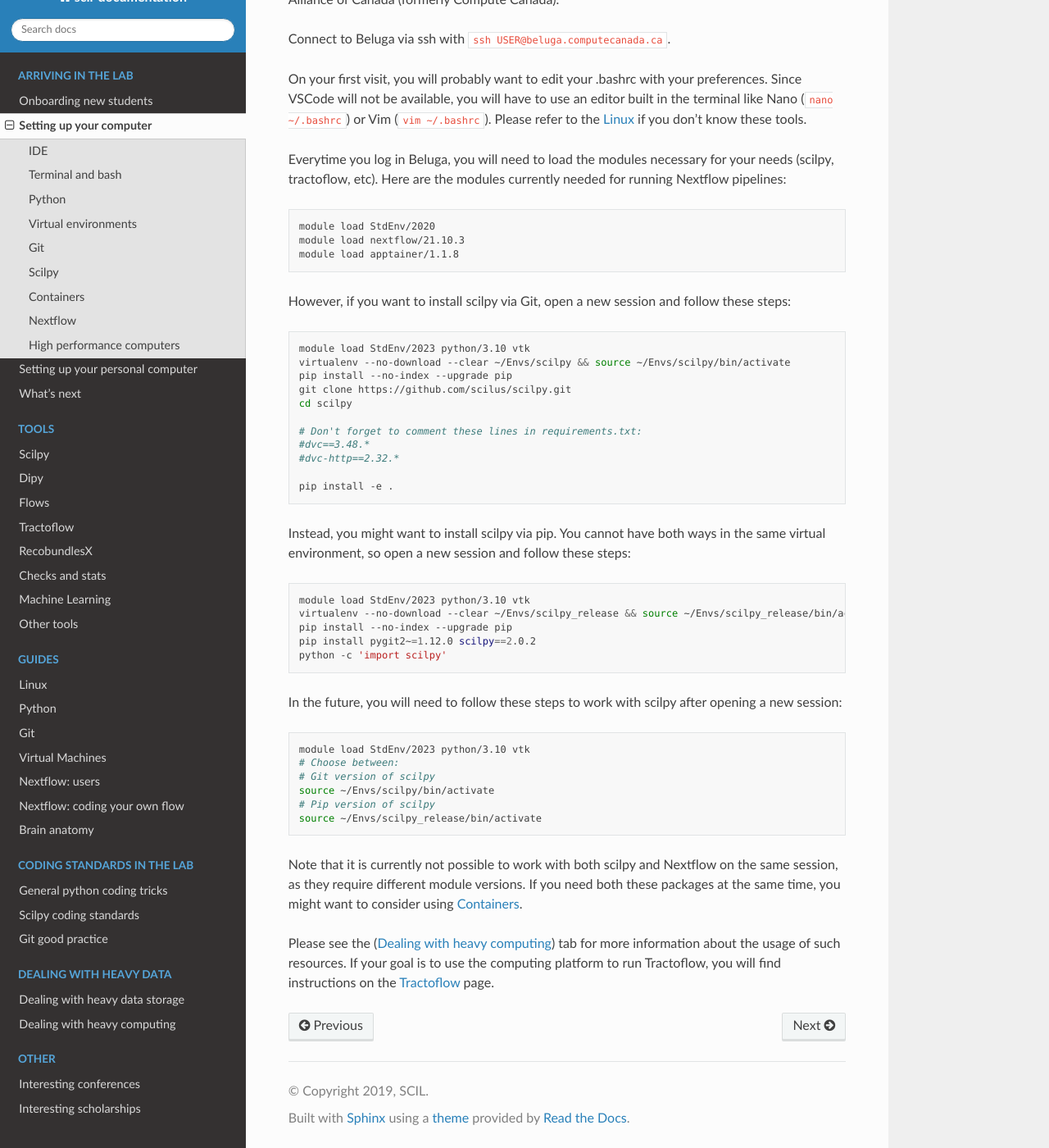
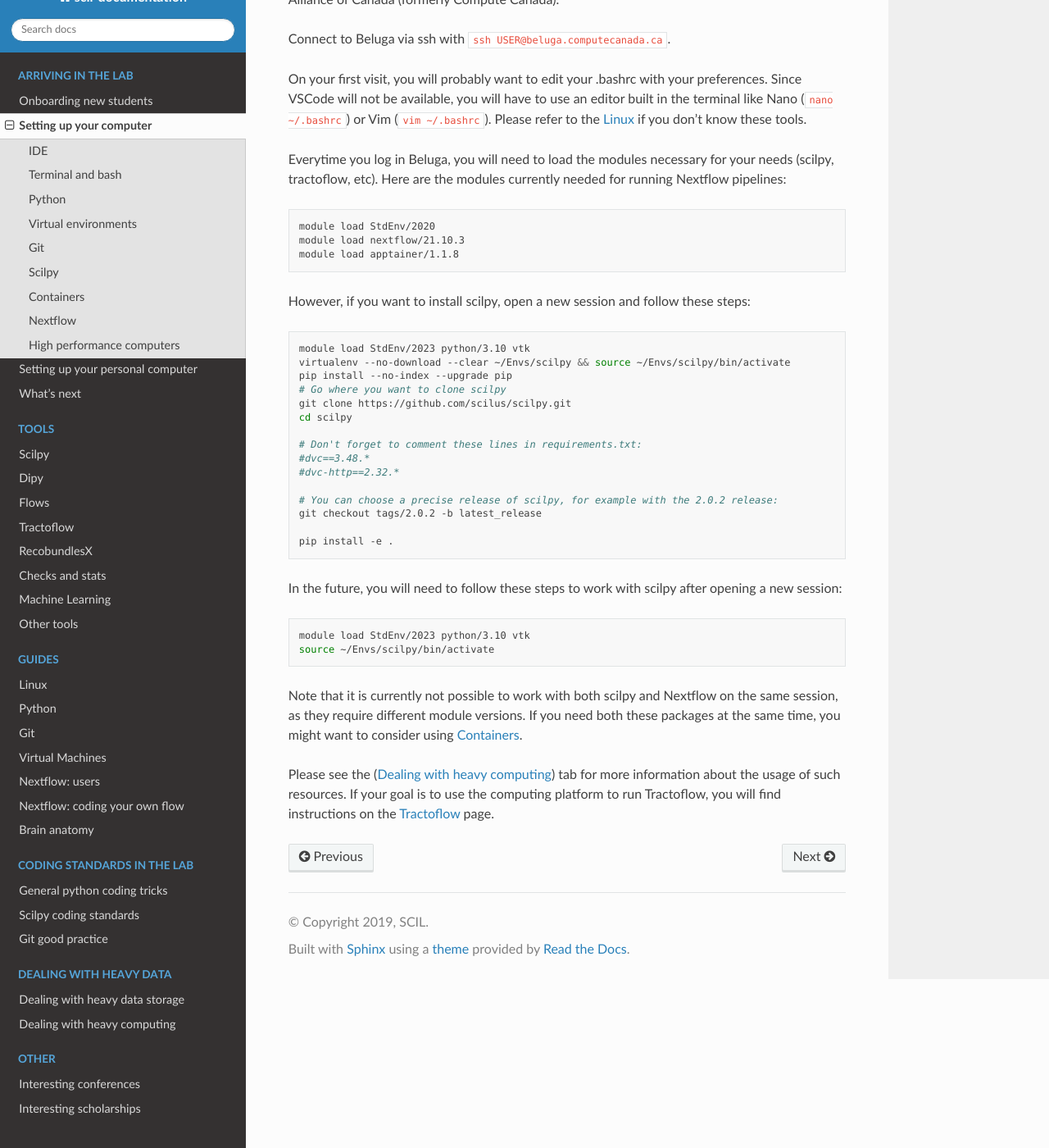
Before and after one commit to scilus/scil-documentation, a Sphinx documentation site: the page built from source/arriving/setup_computer.rst, in a window 1280 px wide and 1400 px high, scrolled down 4999 px. Shown: the whole window at 82% size. Built offline with Sphinx 7.4.7 and the Read the Docs theme 2.0.0, drawn with Linux system fonts in a browser that asks for light colours.

Commit message:
Removing pip installation

```diff
--- a/source/arriving/setup_computer.rst
+++ b/source/arriving/setup_computer.rst
@@ -215,13 +215,14 @@ Everytime you log in Beluga, you will need to load the modules necessary for you
     module load nextflow/21.10.3
     module load apptainer/1.1.8
 
-However, if you want to install scilpy via Git, open a new session and follow these steps:
+However, if you want to install scilpy, open a new session and follow these steps:
 
 .. code-block:: bash
 
     module load StdEnv/2023 python/3.10 vtk
     virtualenv --no-download --clear ~/Envs/scilpy && source ~/Envs/scilpy/bin/activate
     pip install --no-index --upgrade pip
+    # Go where you want to clone scilpy
     git clone https://github.com/scilus/scilpy.git
     cd scilpy
 
@@ -229,28 +230,17 @@ However, if you want to install scilpy via Git, open a new session and follow th
     #dvc==3.48.*
     #dvc-http==2.32.*
 
+    # You can choose a precise release of scilpy, for example with the 2.0.2 release:
+    git checkout tags/2.0.2 -b latest_release
+
     pip install -e .
-
-Instead, you might want to install scilpy via pip. You cannot have both ways in the same virtual environment, so open a new session and follow these steps:
-
-.. code-block:: bash
-
-    module load StdEnv/2023 python/3.10 vtk
-    virtualenv --no-download --clear ~/Envs/scilpy_release && source ~/Envs/scilpy_release/bin/activate
-    pip install --no-index --upgrade pip
-    pip install pygit2~=1.12.0 scilpy==2.0.2
-    python -c 'import scilpy'
 
 In the future, you will need to follow these steps to work with scilpy after opening a new session:
 
 .. code-block:: bash
 
     module load StdEnv/2023 python/3.10 vtk
-    # Choose between:
-    # Git version of scilpy
     source ~/Envs/scilpy/bin/activate
-    # Pip version of scilpy
-    source ~/Envs/scilpy_release/bin/activate
 
 
 Note that it is currently not possible to work with both scilpy and Nextflow on the same session, as they require different module versions. If you need both these packages at the same time, you might want to consider using :ref:`ref_containers`.
```
